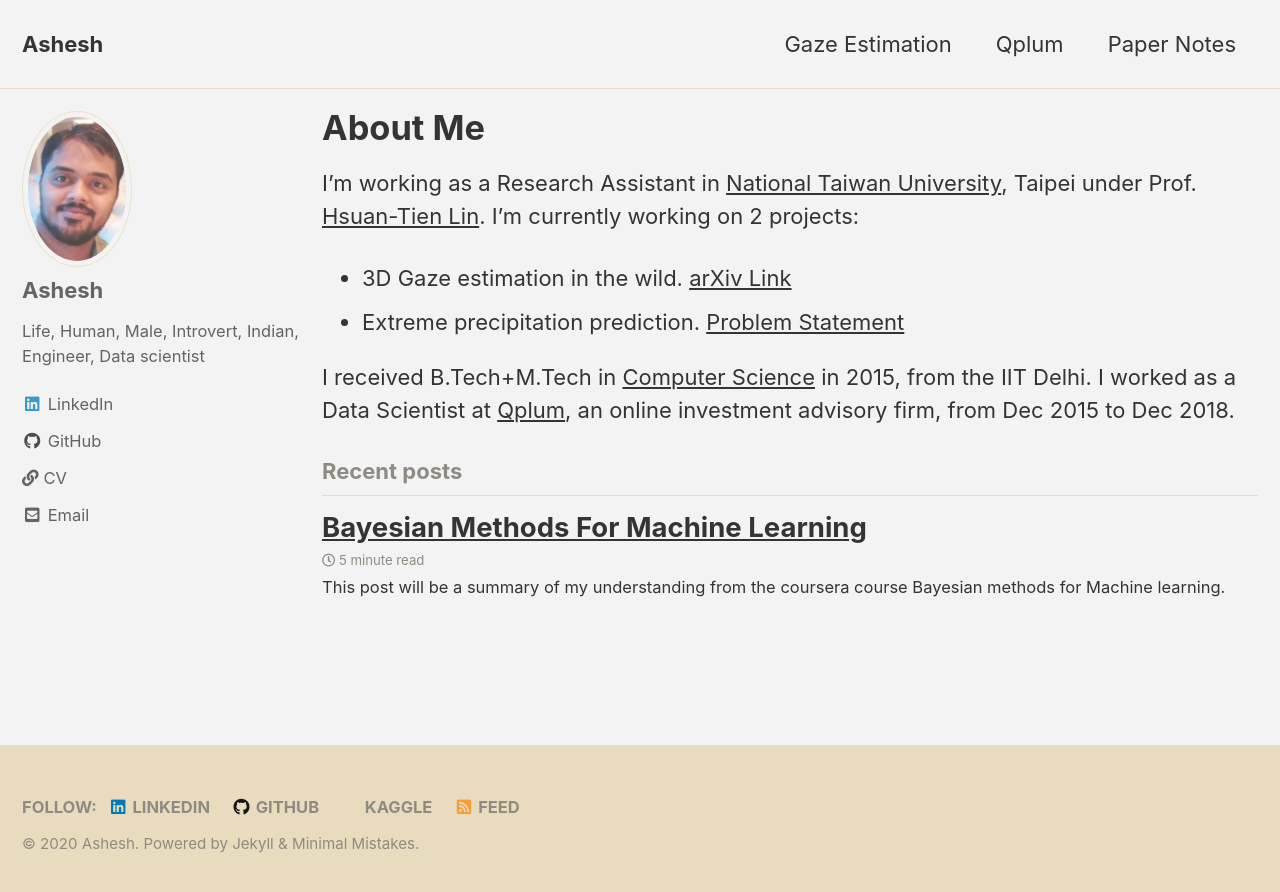
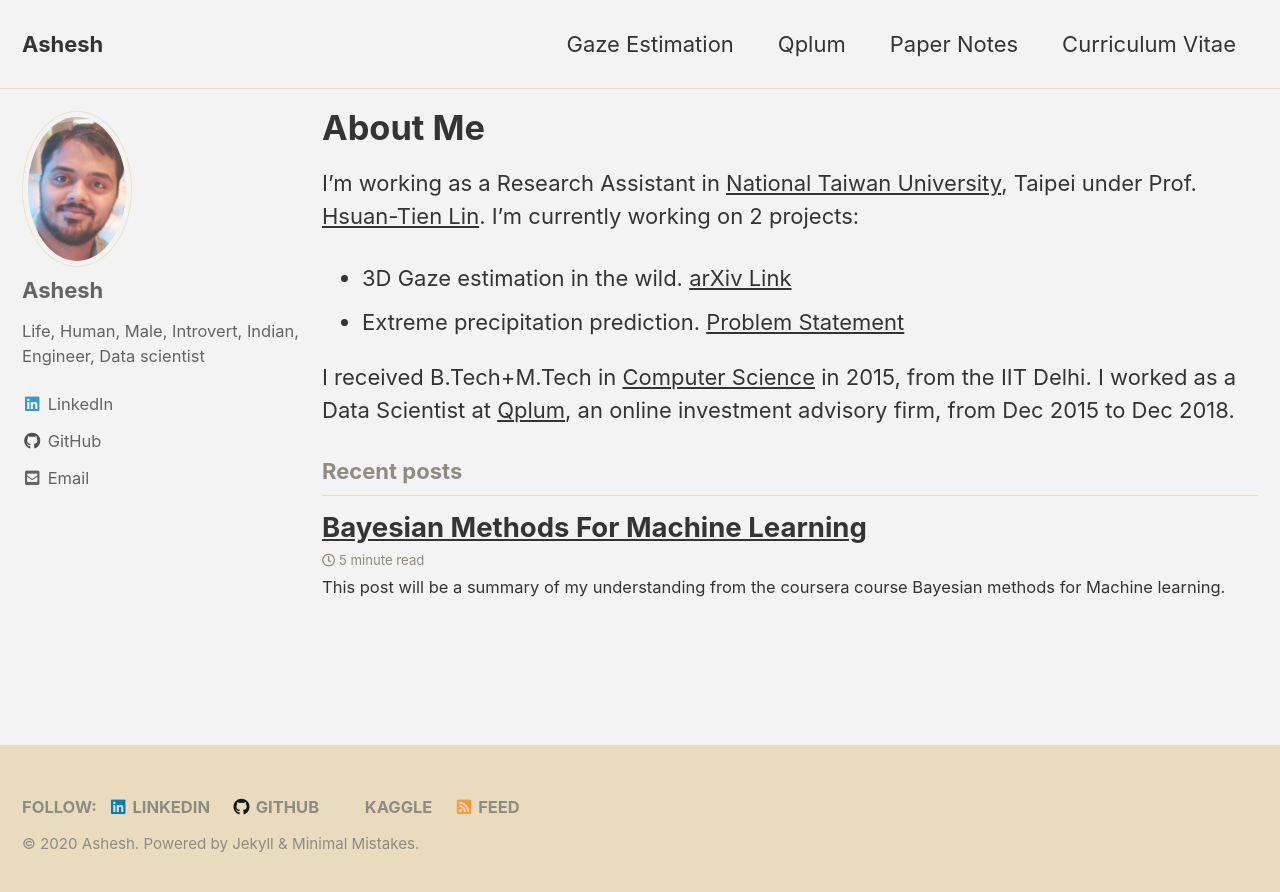
Before and after one commit to ashesh-0/ashesh.github.io, a Jekyll site: the page built from index.md, in a window 1280 px wide. Shown: the top 892 px of the page. Built offline with Jekyll 4.4.1, drawn with Linux system fonts in a browser that asks for light colours; cached includes are drawn as plain includes.

```diff
--- a/_config.yml
+++ b/_config.yml
@@ -106,8 +106,6 @@ author:
     - label: "GitHub"
       icon: "fab fa-fw fa-github"
       url: "https://github.com/ashesh-0/"
-    - label: "CV"
-      url: "https://docs.google.com/document/d/1tG6psbZns3pmT0fGzA3eoCB8GltZTCBGKaviqUA8KU0"
 
       # Site Footer
 footer:
--- a/_data/navigation.yml
+++ b/_data/navigation.yml
@@ -10,5 +10,7 @@ main:
     url: /qplum/
   - title: "Paper Notes"
     url: /papers/
+  - title: Curriculum Vitae
+    url: /CV/
   # - title: "Sample Collections"
   #   url: /collection-archive/
```
Also changed, not shown: resume.md (added, +7 -0 lines), 3 other files.
